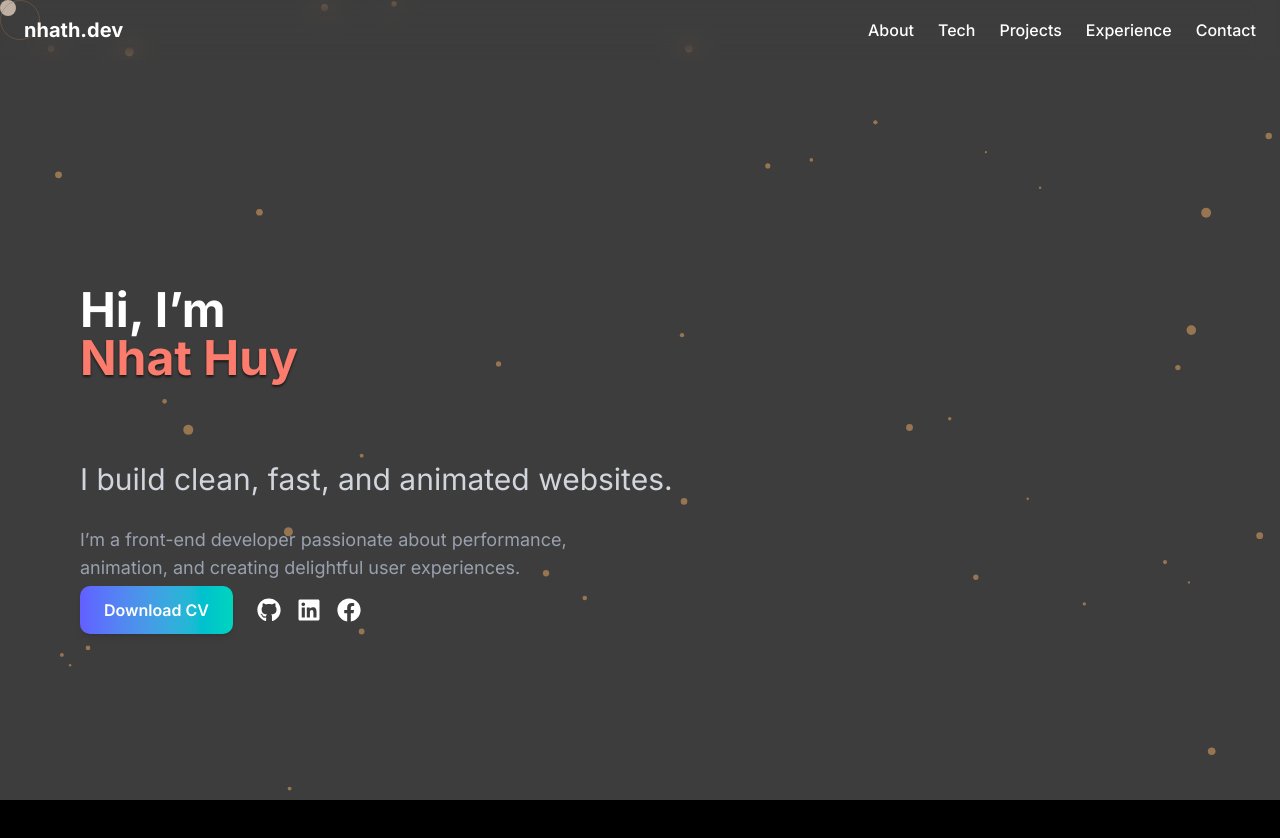
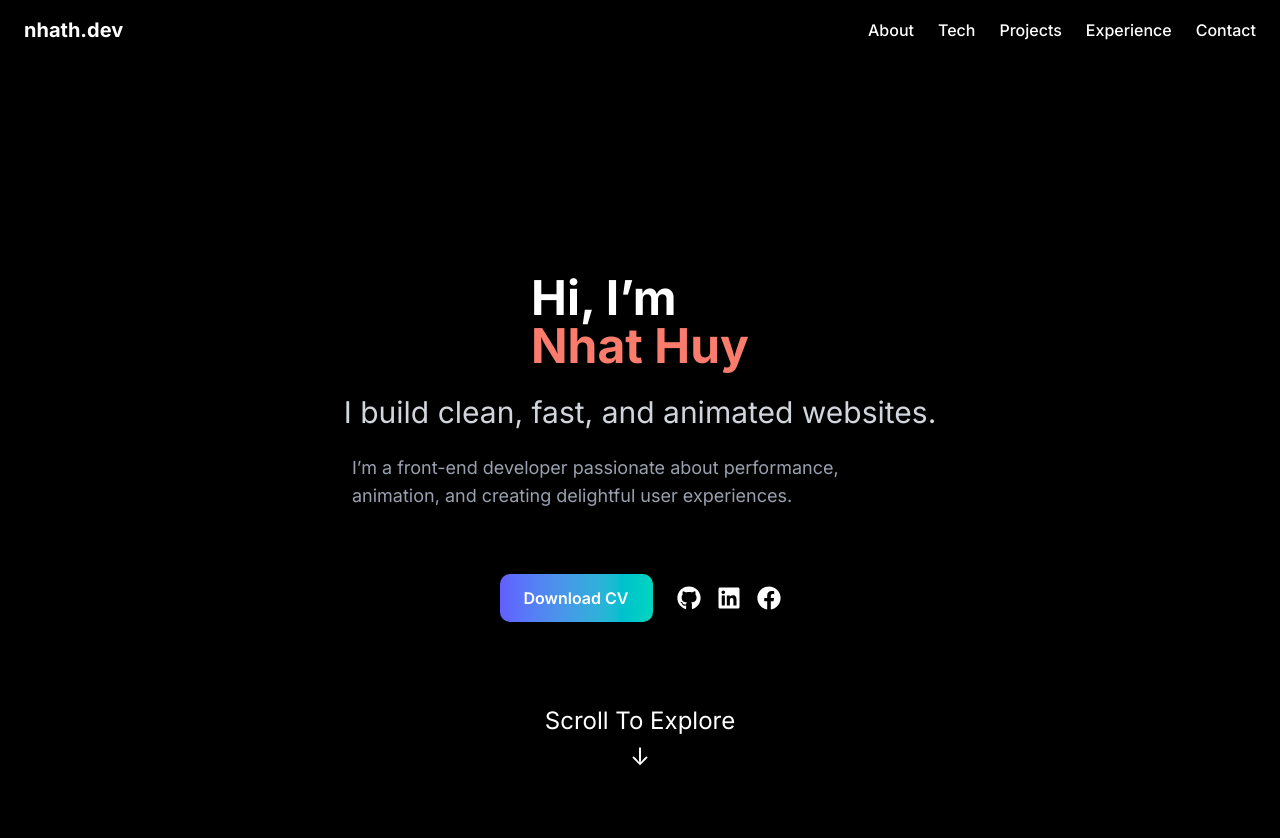
Before and after one commit to nhath24042001/my-portfolio, a Next.js app: page / in a window 1280 px wide. Shown: the top 838 px of the page. Built offline with nearby package versions, Linux system fonts and the light colour scheme.

Commit message:
feat: add scroll button and enhance hero section styles for improved user interaction

```diff
--- a/src/app/globals.css
+++ b/src/app/globals.css
@@ -126,5 +126,35 @@ body {
   padding: 0;
   overflow: hidden;
   background-color: black;
-  cursor: none;
 }
+
+/* HERO STYLE */
+.--hero-section {
+  height: 100vh;
+  display: flex;
+  align-items: center;
+  justify-content: center;
+  flex-direction: column;
+  position: relative;
+}
+
+#scroll-btn {
+  margin-top: 30px;
+  background: none;
+  border: none;
+  font-size: 24px;
+  cursor: pointer;
+  animation: bounce 2s infinite;
+  position: absolute;
+  bottom: 70px;
+}
+
+@keyframes bounce {
+  0%,
+  100% {
+    transform: translateY(0);
+  }
+  50% {
+    transform: translateY(10px);
+  }
+}
--- a/src/app/layout.tsx
+++ b/src/app/layout.tsx
@@ -2,9 +2,7 @@ import "./globals.css";
 import type { Metadata } from "next";
 import { Inter } from 'next/font/google'
 
-import AnimatedBackground from "@/components/shared/AnimatedBackground";
 import Header from "@/components/shared/Header";
-import CustomCursor from "@/components/shared/CustomCursor";
 
 export const inter = Inter({ subsets: ['latin'], display: 'swap' })
 
@@ -21,8 +19,8 @@ export default function RootLayout({
   return (
     <html lang="en" className={inter.className}>
       <body>
-        <AnimatedBackground />
-        <CustomCursor />
+        {/* <AnimatedBackground /> */}
+        {/* <CustomCursor /> */}
         <Header />
         {children}
       </body>
--- a/src/components/shared/Hero.tsx
+++ b/src/components/shared/Hero.tsx
@@ -7,41 +7,42 @@ import { FaGithub, FaLinkedin, FaFacebook } from 'react-icons/fa'
 export default function Hero() {
     const containerRef = useRef<HTMLDivElement>(null)
 
-    useEffect(() => {
-        const ctx = gsap.context(() => {
-            gsap.from('.--hero-line', {
-                y: 60,
-                opacity: 0,
-                duration: 1,
-                stagger: 0.2,
-                ease: 'power3.out',
-            })
-        }, containerRef)
+    // useEffect(() => {
+    //     const ctx = gsap.context(() => {
+    //         gsap.from('.', {
+    //             y: 60,
+    //             opacity: 0,
+    //             duration: 1,
+    //             stagger: 0.2,
+    //             ease: 'power3.out',
+    //         })
+    //     }, containerRef)
 
-        return () => ctx.revert()
-    }, [])
+    //     return () => ctx.revert()
+    // }, [])
 
     return (
         <section
+            id='hero'
             ref={containerRef}
-            className="min-h-screen flex flex-col justify-center items-start px-6 md:px-20 space-y-6 bg-black text-white z-20"
+            className="--hero-section min-h-screen flex flex-col justify-center items-start px-6 md:px-20 space-y-6 bg-black text-white z-20"
         >
-            <h1 className="--hero-line text-3xl md:text-5xl font-bold transform transition-transform duration-300 hover:scale-105 cursor-pointer">
+            <h1 className=" text-3xl md:text-5xl font-bold transform transition-transform duration-300 hover:scale-105 cursor-pointer">
                 Hi, I’m <br />
                 <span className="text-transparent bg-clip-text bg-[#FB7C6D] drop-shadow-[0_2px_1px_rgba(0,0,0,0.6)]">
                     Nhat Huy
                 </span>
             </h1>
 
-            <h2 className="--hero-line text-xl md:text-3xl text-gray-300 hover:text-white transform transition-transform duration-300 hover:scale-105 cursor-pointer">
+            <h2 className=" text-xl md:text-3xl text-gray-300 hover:text-white transform transition-transform duration-300 hover:scale-105 cursor-pointer">
                 I build clean, fast, and animated websites.
             </h2>
 
-            <p className="--hero-line text-md md:text-lg text-gray-400 max-w-xl hover:text-gray-100 transform transition-transform duration-300 hover:scale-105 cursor-pointer">
+            <p className=" text-md md:text-lg text-gray-400 max-w-xl hover:text-gray-100 transform transition-transform duration-300 hover:scale-105 cursor-pointer">
                 I’m a front-end developer passionate about performance, animation, and creating delightful user experiences.
             </p>
 
-            <div className="--hero-line flex flex-col sm:flex-row items-start sm:items-center gap-6 mt-10">
+            <div className="flex flex-col sm:flex-row items-start sm:items-center gap-6 mt-10">
                 <a
                     href="/cv-nhat-huy.pdf"
                     download
@@ -77,6 +78,11 @@ export default function Hero() {
                     </a>
                 </div>
             </div>
+
+            <div id="scroll-btn" className='flex flex-col'>
+                <button className='text-md'>Scroll To Explore</button>
+                <button>↓</button>
+            </div>
         </section>
     )
 }
```
